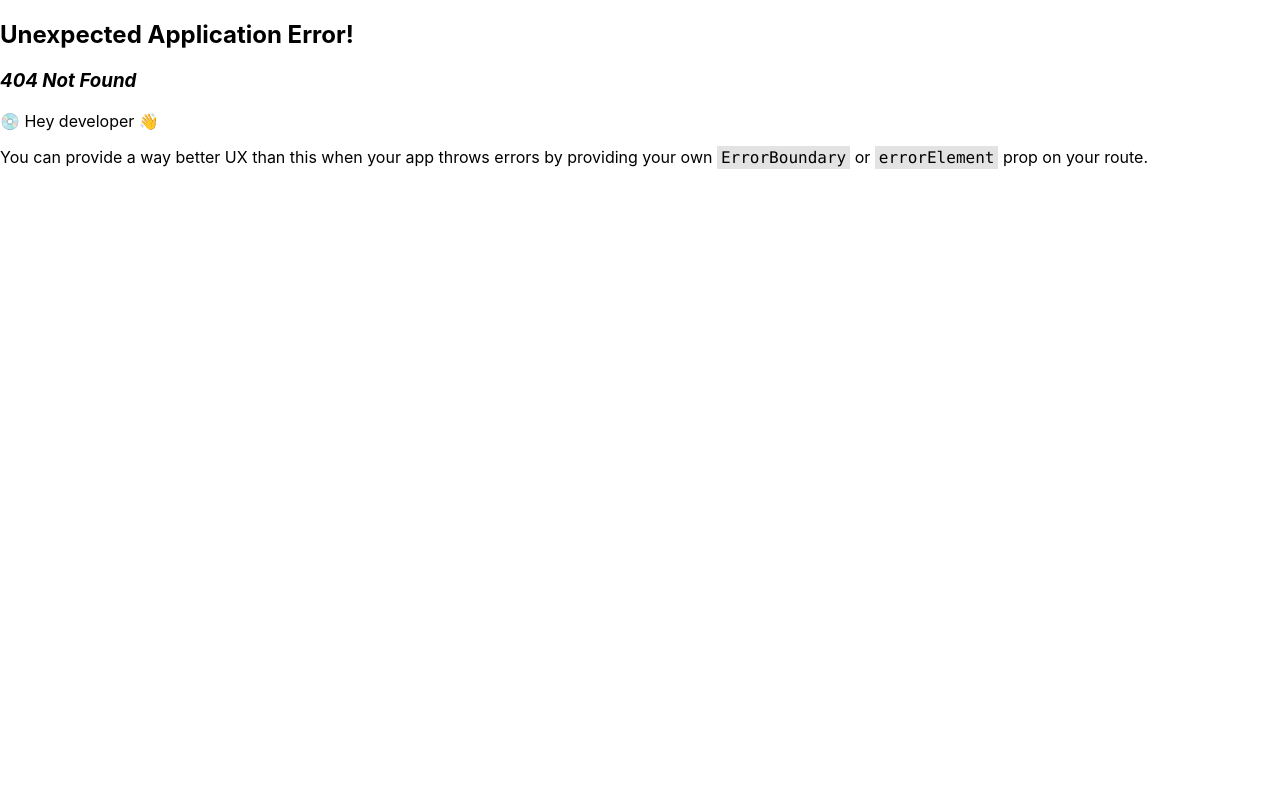
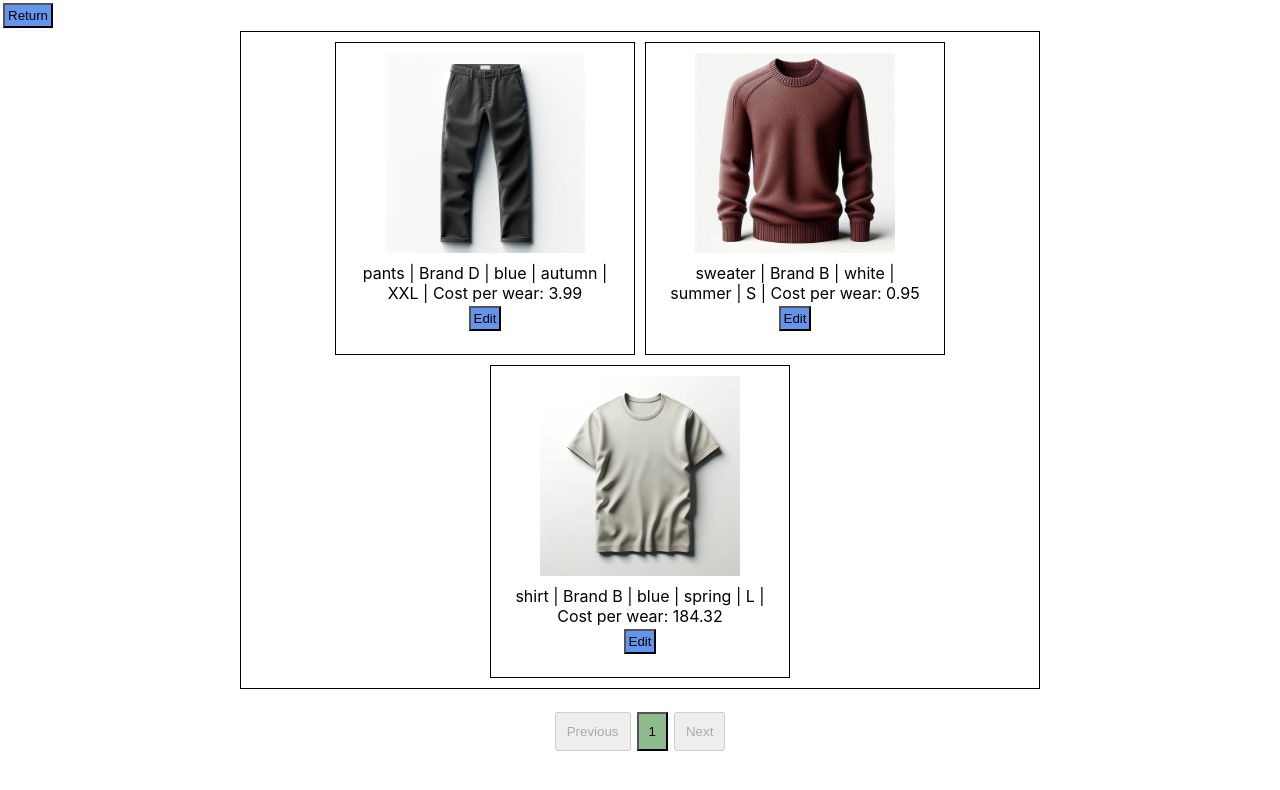
Before and after one commit to Chromoprotein/Capsule-Wardrobe-Page, a React (Create React App) app: page /outfits in a window 1280 px wide. Before the commit this address had no page. Shown: the top 790 px of the page. Built offline with nearby package versions, Linux system fonts and the light colour scheme.

Commit message:
tired commit

```diff
--- a/src/App.css
+++ b/src/App.css
@@ -55,6 +55,10 @@
   max-width: 800px;
   margin: 0 auto;
 }
+.outfitCardContainer {
+  border: 1px solid black;
+  padding:10px;
+}
 .clothingCard {
   width: 100%;
   max-width: 300px;
--- a/src/GenerateOutfits.js
+++ b/src/GenerateOutfits.js
@@ -4,13 +4,15 @@ import { FilterContext } from "./FilterContext";
 import ClothingFilters from "./ClothingFilters";
 import ClothingCard from "./ClothingCard";
 import { randomizeOutfit } from "./randomizer";
+import { OutfitContext } from "./OutfitsContext";
+import BackButton from "./BackButton";
 
 export default function GenerateOutfits() {
 
     // State for the randomly generated outfit
     const [outfit, setOutfit] = useState([]);
     // State for randomly generated outfits saved by the user
-    const [savedOutfits, setSavedOutfits] = useState([]);
+    const { savedOutfits, setSavedOutfits } = useContext(OutfitContext);
 
     const [errorMessage, setErrorMessage] = useState("");
 
@@ -56,6 +58,8 @@ export default function GenerateOutfits() {
             {/*If an outfit has been generated, show the save button*/}
             {outfit.length > 0 && <button type="button" onClick={saveOutfit}>Save Outfit</button>}
 
+            <BackButton />
+
         </div>
     );
 }
--- a/src/MainMenu.js
+++ b/src/MainMenu.js
@@ -5,6 +5,7 @@ export default function MainMenu() {
         <>
             <Link to={`/submit`}><button type="button" className="bigButton blueButton" name="linkButton">Add Clothes</button></Link>
             <Link to={`/generate`}><button className="bigButton greenButton" name="linkButton">Generate Outfits</button></Link>
+            <Link to={`/outfits`}><button className="bigButton greenButton" name="linkButton">Saved Outfits</button></Link>
         </>
     );
 };
--- a/src/MainPage.js
+++ b/src/MainPage.js
@@ -1,4 +1,4 @@
-import { useContext } from "react";
+import { useContext, useState } from "react";
 
 import ClothingCard from "./ClothingCard";
 import { ClothingContext } from "./ClothingContext";
@@ -16,7 +16,7 @@ export default function MainPage() {
   // filteredClothes = function that applies filters on the clothes array
   const { filteredClothes } = useContext(FilterContext);
 
-  // currentItems = function that slices the clothes array for pagination purposes
+  // currentItems = function that slices the clothes/outfits array for pagination purposes
   const { currentItems } = useContext(PaginationContext);
 
   // Apply filters on clothes and map them
@@ -28,8 +28,8 @@ export default function MainPage() {
     )
   );
 
-  // Slice the array to show only the current page's contents
-  const paginatedClothes = currentItems(mapClothes);
+  // Pagination
+  const paginatedItems = currentItems(mapClothes);
 
   return (
     <>
@@ -45,7 +45,7 @@ export default function MainPage() {
 
       {/*The currently displayed clothes*/}
       <div className="clothingCardContainer">
-        {paginatedClothes}
+        {paginatedItems}
       </div>
 
       {/*Next, previous, and page number buttons. Takes an array of filtered clothes*/}
--- /dev/null
+++ b/src/OutfitsContext.js
@@ -0,0 +1,15 @@
+import { createContext, useState } from "react";
+import { outfitsArray } from "./outfitsArray";
+
+export const OutfitContext = createContext();
+
+export const OutfitContextProvider = ({ children }) => {
+
+    const [savedOutfits, setSavedOutfits] = useState(outfitsArray);
+
+    return (
+        <OutfitContext.Provider value={{ savedOutfits, setSavedOutfits }}>
+            {children}
+        </OutfitContext.Provider>
+    );
+}
--- /dev/null
+++ b/src/SavedOutfits.js
@@ -0,0 +1,44 @@
+import { OutfitContext } from "./OutfitsContext";
+import { useContext } from "react";
+import BackButton from "./BackButton";
+import ClothingCard from "./ClothingCard";
+import PaginationControls from "./PaginationControls";
+import { PaginationContext } from "./PaginationContext";
+
+export default function SavedOutfits() {
+
+    // saved outfits
+    const { savedOutfits } = useContext(OutfitContext);
+
+    // currentItems = function that slices the clothes/outfits array for pagination purposes
+    const { currentItems } = useContext(PaginationContext);
+
+    // Map the outfits
+    // "savedOutfits" is an array of arrays (outfits) which contain objects (clothing pieces)
+    const mapOutfits = savedOutfits.map((outfit, index) => (
+        <div key={`outfit-${index}`} className="clothingCardContainer outfitCardContainer">
+            {outfit.map(piece => (
+                <div key={piece.id}>
+                    <ClothingCard clothingProp={piece} />
+                </div>
+            ))}
+        </div>
+    ));
+
+    // Pagination
+    const paginatedItems = currentItems(mapOutfits);
+
+    return(
+        <div>
+
+            <BackButton/>
+
+            <div className="clothingCardContainer">
+                {paginatedItems}
+            </div>
+
+            {/*Next, previous, and page number buttons. Takes an array of filtered clothes*/}
+            <PaginationControls clothes={mapOutfits} />
+        </div>
+    );
+}
--- /dev/null
+++ b/src/outfitsArray.js
@@ -0,0 +1,34 @@
+export const outfitsArray = [
+    [
+        {
+            id: 1,
+            category: "pants",
+            brand: "Brand D",
+            color: "blue",
+            size: "XXL",
+            season: "autumn",
+            wearCount: 47,
+            cost: 187.37,
+        },
+        {
+            id: 2,
+            category: "sweater",
+            brand: "Brand B",
+            color: "white",
+            size: "S",
+            season: "summer",
+            wearCount: 32,
+            cost: 30.25,
+        },
+        {
+            id: 4,
+            category: "shirt",
+            brand: "Brand B",
+            color: "blue",
+            size: "L",
+            season: "spring",
+            wearCount: 1,
+            cost: 184.32,
+        },
+    ],
+];
```
Also changed, not shown: src/index.js (+9 -1 lines).
